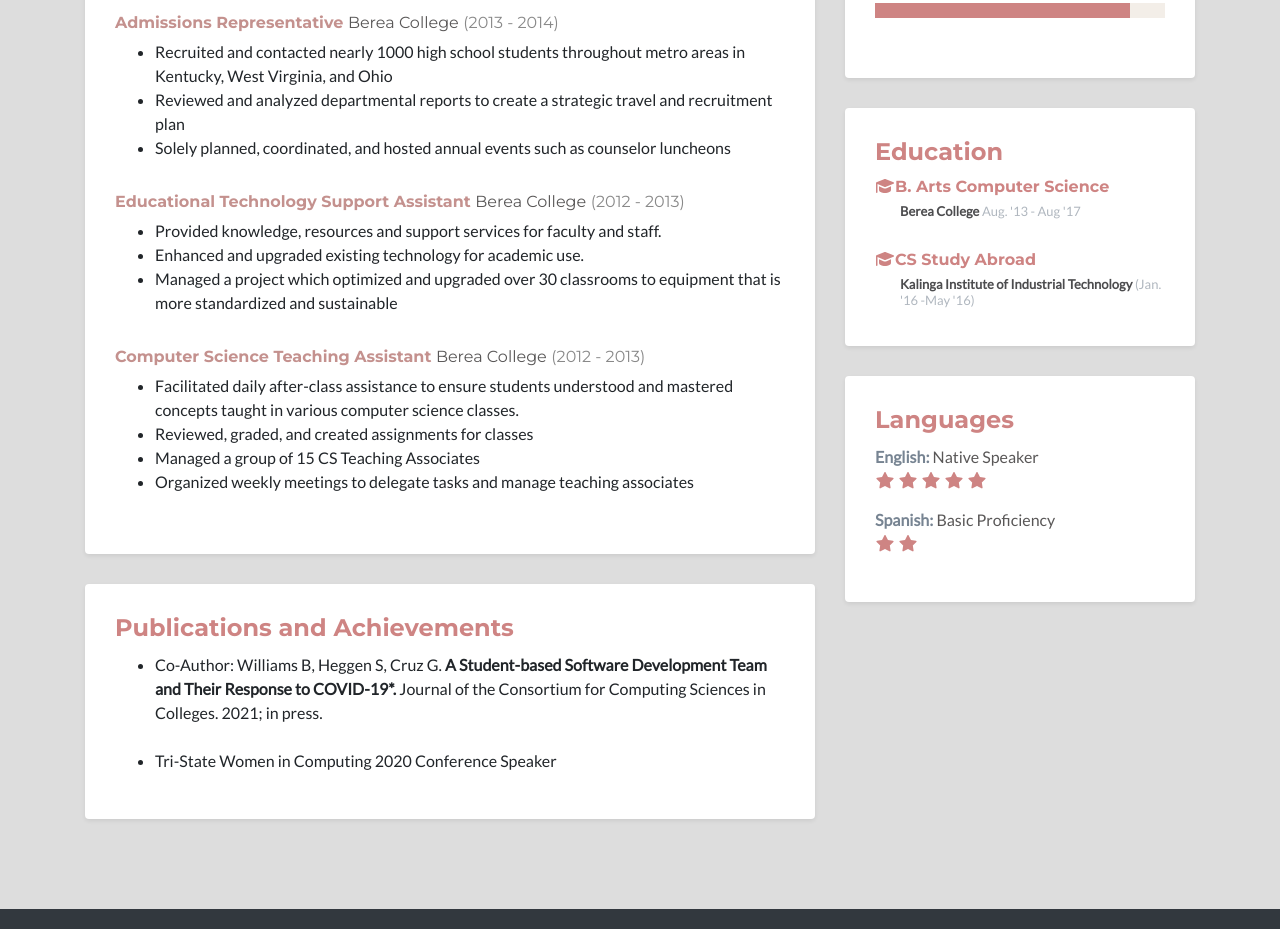
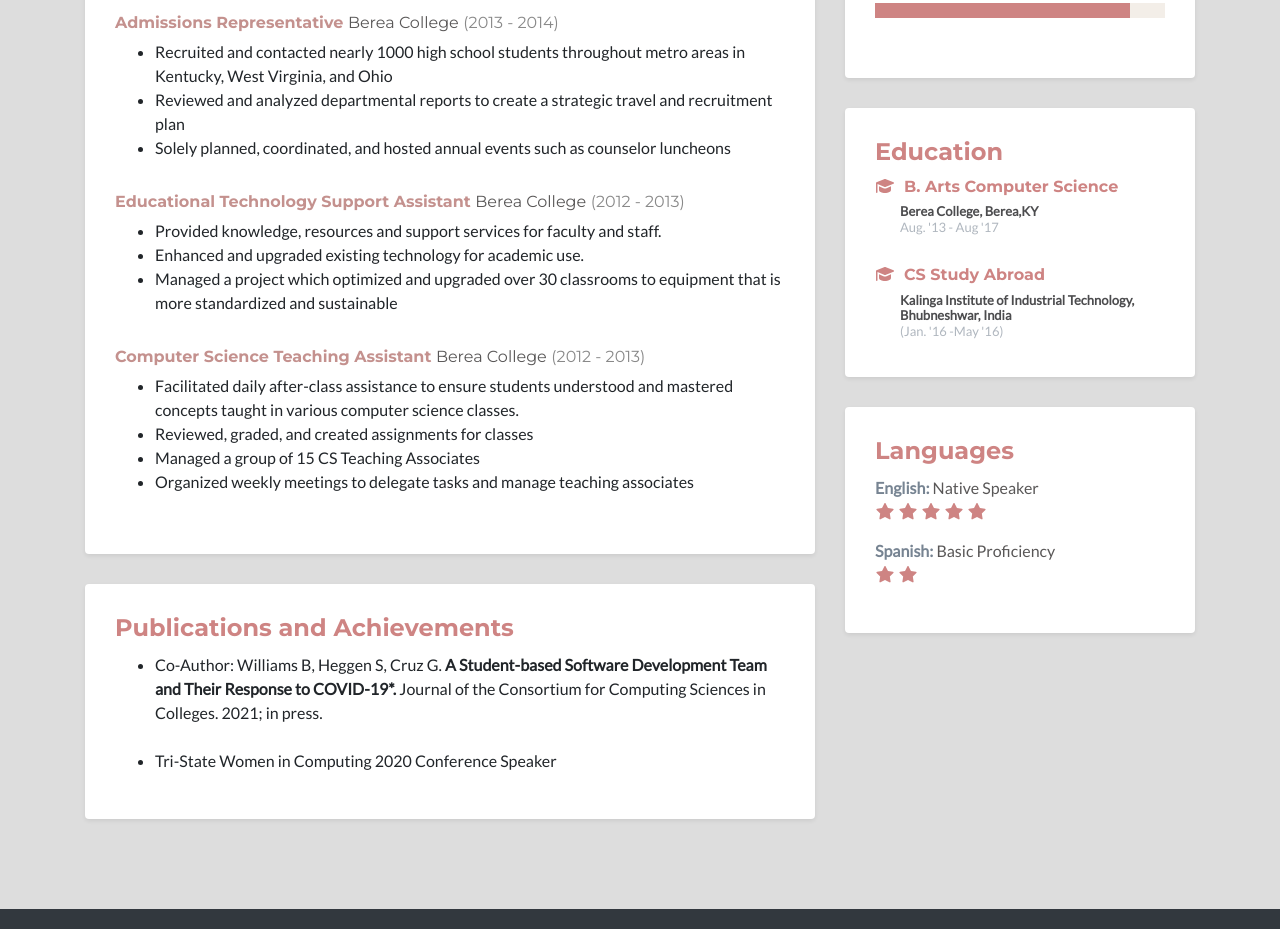
Before and after one commit to BriaWilliams/briaWilliamsIO, a plain HTML site: page appFiles/index.html in a window 1280 px wide. Shown: the part 826-1755 px from the top of the page. Drawn offline with Linux system fonts and the light colour scheme; no server answers.

Commit message:
fixed education

```diff
--- a/appFiles/index.html
+++ b/appFiles/index.html
@@ -221,12 +221,12 @@
                         <h2 class="heading">Education</h2>
                         <div class="content">
                             <div class="item">
-                                <h3 class="title"><i class="fas fa-graduation-cap"></i>B. Arts Computer Science</h3>
-                                <h4 class="university">Berea College <span class="year">Aug. '13 - Aug '17 </span></h4>
+                                <h3 class="title"><i class="fas fa-graduation-cap"></i>&nbsp; B. Arts Computer Science</h3>
+                                <h4 class="university">Berea College, Berea,KY <br> <span class="year">Aug. '13 - Aug '17 </span></h4>
                             </div><!--//item-->
                             <div class="item">
-                                <h3 class="title"><i class="fas fa-graduation-cap"></i>CS Study Abroad</h3>
-                                <h4 class="university">Kalinga Institute of Industrial Technology <span class="year">(Jan. '16 -May '16)</span></h4>
+                                <h3 class="title"><i class="fas fa-graduation-cap"></i>&nbsp; CS Study Abroad</h3>
+                                <h4 class="university">Kalinga Institute of Industrial Technology, Bhubneshwar, India <br> <span class="year">(Jan. '16 -May '16)</span></h4>
                             </div><!--//item-->
                         </div><!--//content-->
                     </div><!--//section-inner-->
```
